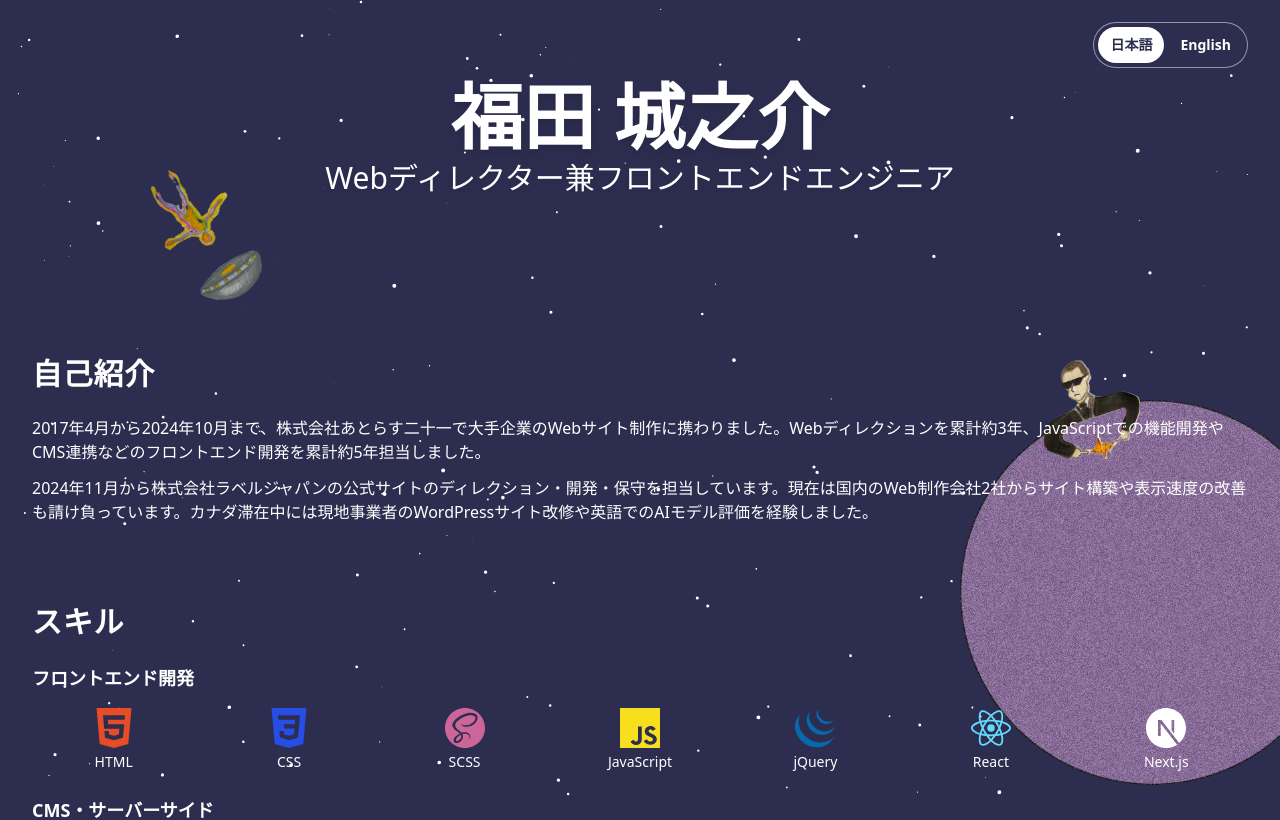
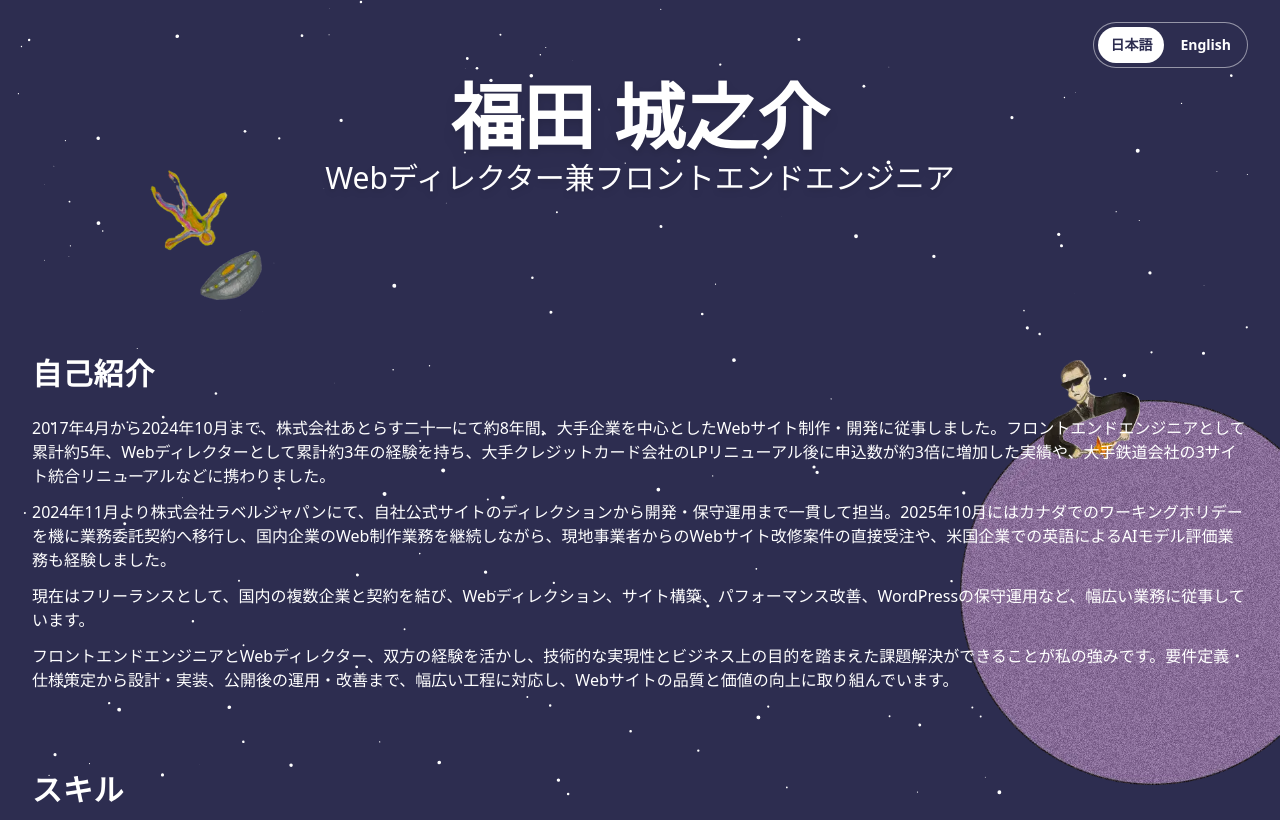
Before and after one commit to jojo-rlungrta/my-portfolio, a React (Vite) app: page / in a window 1280 px wide. Shown: the top 820 px of the page. Built offline with nearby package versions, Linux system fonts and the light colour scheme.

Commit message:
20261116

```diff
--- a/src/components/About.tsx
+++ b/src/components/About.tsx
@@ -4,15 +4,25 @@ const about = {
   en: {
     title: 'About Me',
     paragraphs: [
-      'From April 2017 to October 2024, I worked on websites for major companies at Atlas21. I spent about three years on web direction and five on front-end development, including JavaScript features and CMS integrations.',
-      'Since November 2024, I have directed, developed, and maintained Label Japan’s website. I also build and optimize websites for two Japanese web agencies as a freelancer. While living in Canada, I took on a WordPress project for a local business and evaluated AI model responses in English.',
+      'From April 2017 to October 2024, I worked at Atlas21 for nearly eight years, primarily developing and managing websites for major companies. I gained approximately five years of experience as a front-end engineer and three years as a web director. My key projects included a credit card landing page redesign, after which applications tripled, and the integration and redesign of three websites for a major railway company.',
+
+      'In November 2024, I joined Label Japan, taking responsibility for the entire lifecycle of its corporate website, from direction and development to maintenance. In October 2025, I transitioned to freelance contracting to pursue a working holiday in Canada. While continuing to work with Japanese companies, I independently secured a website improvement project from a local Canadian business and worked on AI model evaluation in English for a US-based company.',
+
+      'I currently work as a freelancer with multiple Japanese companies, providing a wide range of services, including web direction, website development, performance optimization, and WordPress maintenance.',
+
+      'My strength lies in combining my experience as a front-end engineer and a web director to solve problems with both technical feasibility and business objectives in mind. I work across a wide range of project stages, from requirements definition and specification planning to design, implementation, maintenance, and continuous improvement, with a focus on enhancing the quality and value of websites.',
     ],
   },
   ja: {
     title: '自己紹介',
     paragraphs: [
-      '2017年4月から2024年10月まで、株式会社あとらす二十一で大手企業のWebサイト制作に携わりました。Webディレクションを累計約3年、JavaScriptでの機能開発やCMS連携などのフロントエンド開発を累計約5年担当しました。',
-      '2024年11月から株式会社ラベルジャパンの公式サイトのディレクション・開発・保守を担当しています。現在は国内のWeb制作会社2社からサイト構築や表示速度の改善も請け負っています。カナダ滞在中には現地事業者のWordPressサイト改修や英語でのAIモデル評価を経験しました。',
+      '2017年4月から2024年10月まで、株式会社あとらす二十一にて約8年間、大手企業を中心としたWebサイト制作・開発に従事しました。フロントエンドエンジニアとして累計約5年、Webディレクターとして累計約3年の経験を持ち、大手クレジットカード会社のLPリニューアル後に申込数が約3倍に増加した実績や、大手鉄道会社の3サイト統合リニューアルなどに携わりました。',
+
+      '2024年11月より株式会社ラベルジャパンにて、自社公式サイトのディレクションから開発・保守運用まで一貫して担当。2025年10月にはカナダでのワーキングホリデーを機に業務委託契約へ移行し、国内企業のWeb制作業務を継続しながら、現地事業者からのWebサイト改修案件の直接受注や、米国企業での英語によるAIモデル評価業務も経験しました。',
+
+      '現在はフリーランスとして、国内の複数企業と契約を結び、Webディレクション、サイト構築、パフォーマンス改善、WordPressの保守運用など、幅広い業務に従事しています。',
+
+      'フロントエンドエンジニアとWebディレクター、双方の経験を活かし、技術的な実現性とビジネス上の目的を踏まえた課題解決ができることが私の強みです。要件定義・仕様策定から設計・実装、公開後の運用・改善まで、幅広い工程に対応し、Webサイトの品質と価値の向上に取り組んでいます。',
     ],
   },
 };
```
